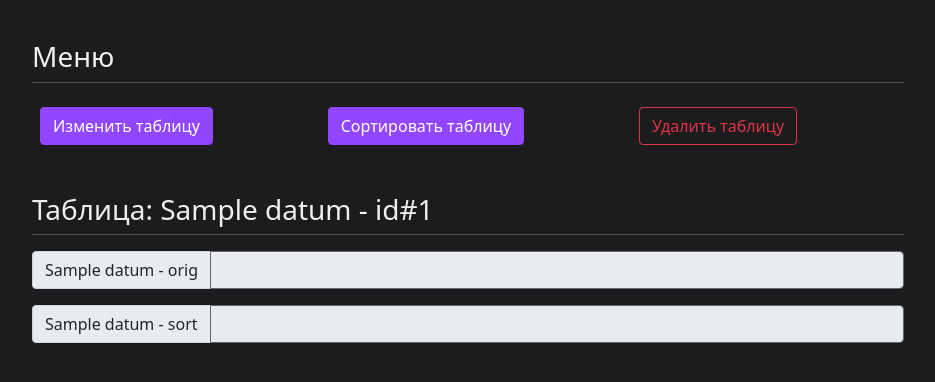
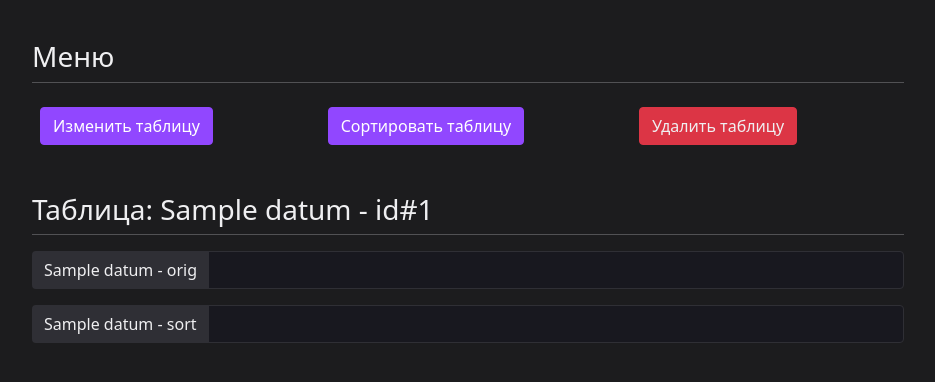
Before and after one commit to DalLidas/RPS_PROJECT, a FastAPI app: page /table_editor/1 in a window 1280 px wide. Shown: the part 96-478 px from the top of the page, without its empty margins (172-1107 px from the left). Run offline with FastAPI, Linux system fonts and the light colour scheme; tables that the repository leaves empty hold one stand-in row (values such as "Sample post").

Commit message:
Твич визуал v2

```diff
--- a/sql_app/static/css/style.css
+++ b/sql_app/static/css/style.css
@@ -112,6 +112,46 @@ body{
     box-shadow: 0 0 0 0.25rem rgba(104,38,203,.5);
 }
 
+.btn-outline-danger {
+    color: #efeff1;
+    border-color: #dc3545;
+    background-color: #dc3545;
+}
+
+.btn-outline-danger:hover {
+    color: #efeff1;
+    background-color: #bb2d3b;
+    border-color: #bb2d3b;
+}
+
+.input-group-text {
+    color: #efeff1;
+    background-color: #2f2f35;
+    border: #2f2f35;
+}
+
+.form-control:disabled, .form-control[readonly] {
+    background-color: #18181f;
+}
+
+.form-control {
+    background-color: #18181b;
+    color: #efeff1;
+    border-color: #2f2f35;
+}
+
+.modal-header {
+    border-bottom: #1c1c1e;
+}
+
+.modal-content {
+    background-color: #1c1c1e;
+}
+
+.modal-footer {
+    border-top: #1c1c1e;
+}
+
 hr{
     margin-top: 5px;
 }
```
